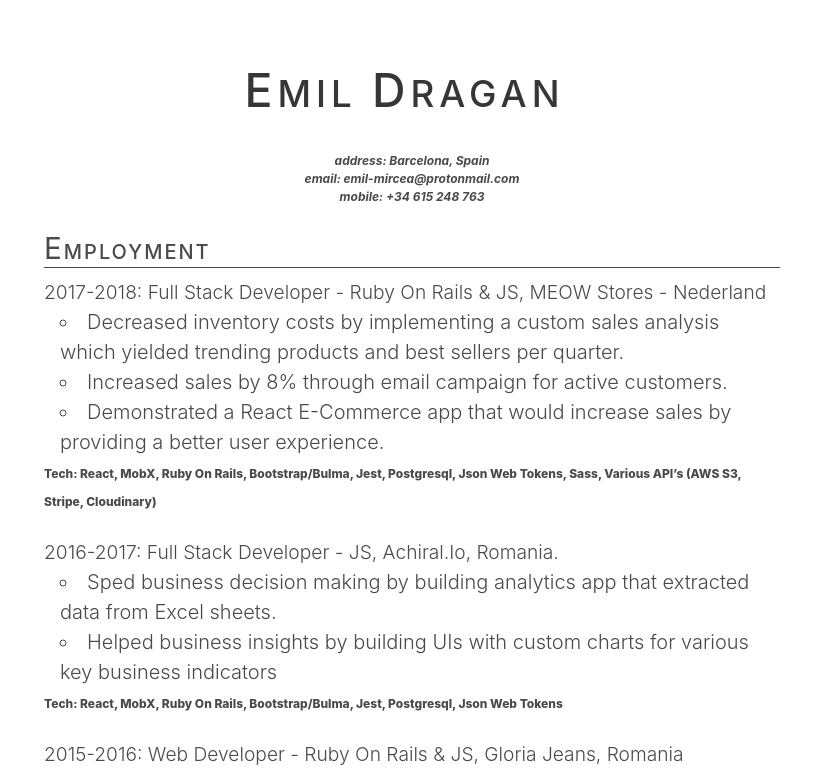
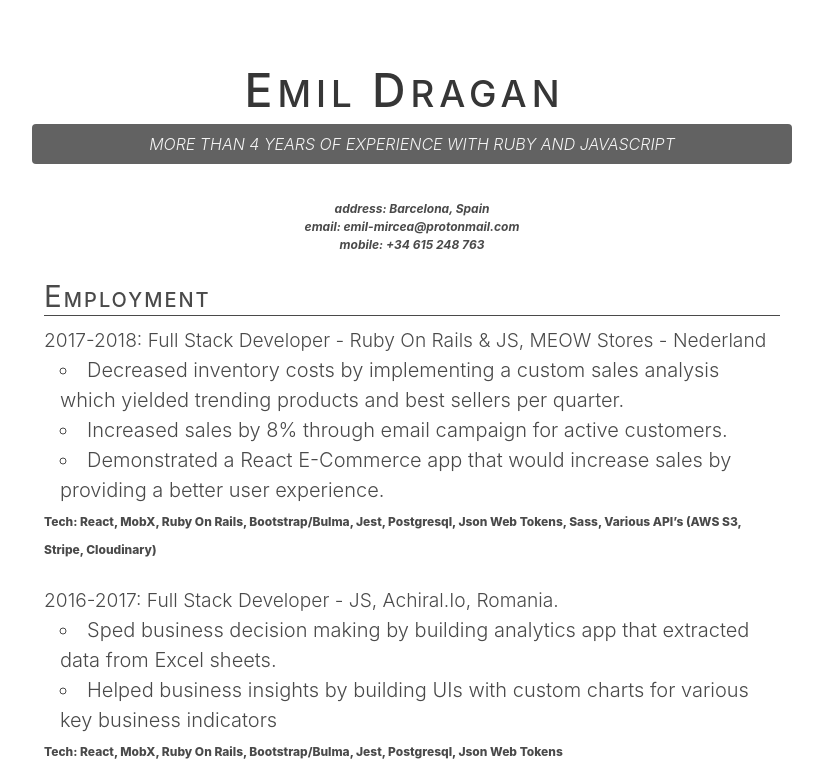
Before and after one commit to emilMircea/portfolio, a React (Create React App) app: page /cv in a window 1280 px wide. Shown: the top 773 px of the page, without its empty margins (228-1051 px from the left). Built offline with nearby package versions, Linux system fonts and the light colour scheme.

Commit message:
add styled wrapper and header slogan tile component

```diff
--- a/src/components/CV/CVComponent.js
+++ b/src/components/CV/CVComponent.js
@@ -5,6 +5,33 @@ import Skills from "./Skills";
 import Employment from "./Employment";
 import Education from "./Education";
 import References from "./References";
+import styled from "styled-components";
+
+const HeaderSloganWrapper = styled.article`
+  background: #363636c7;
+  padding: 0.5rem 1rem;
+  text-transform: uppercase;
+  color: whitesmoke;
+`;
+
+const HeadingTile = () => (
+  <div className="tile is-ancestor">
+    <div className="tile is-vertical">
+      <div className="tile">
+        <div
+          className="tile is-parent is-vertical"
+          style={{ marginTop: "-1rem" }}
+        >
+          <HeaderSloganWrapper className="tile is-child notification has-text-centered">
+            <p className="is-size-6 has-text-weight-light is-italic">
+              More than 4 years of experience with Ruby and Javascript
+            </p>
+          </HeaderSloganWrapper>
+        </div>
+      </div>
+    </div>
+  </div>
+);
 
 const CVComponent = () => (
   <div className="columns is-multiline">
@@ -13,6 +40,7 @@ const CVComponent = () => (
         <p className="is-uppercase">Emil</p>
         <p className="is-uppercase">Dragan</p>
       </div>
+      <HeadingTile />
       <Info />
       <Employment />
       <Skills />
```
